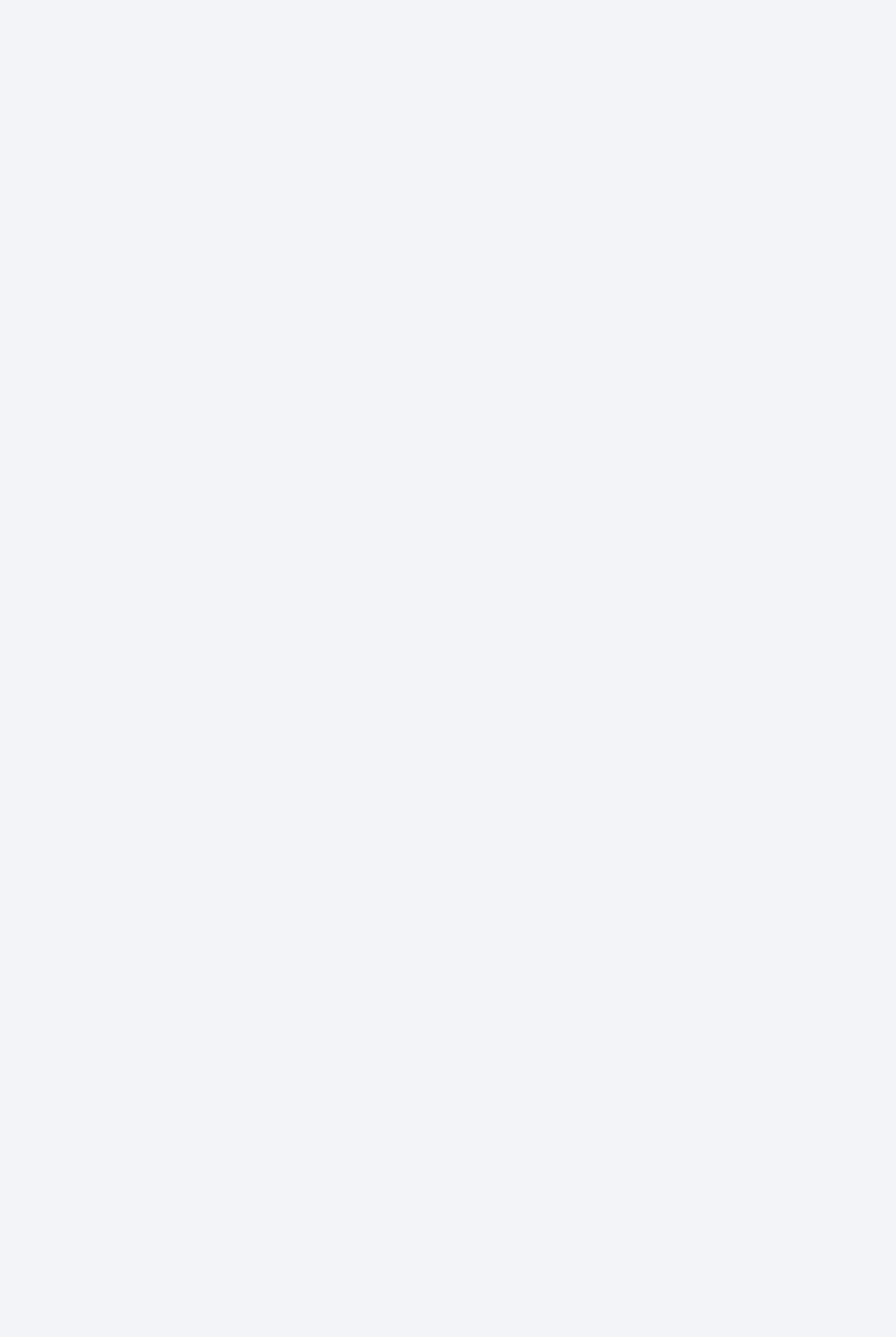
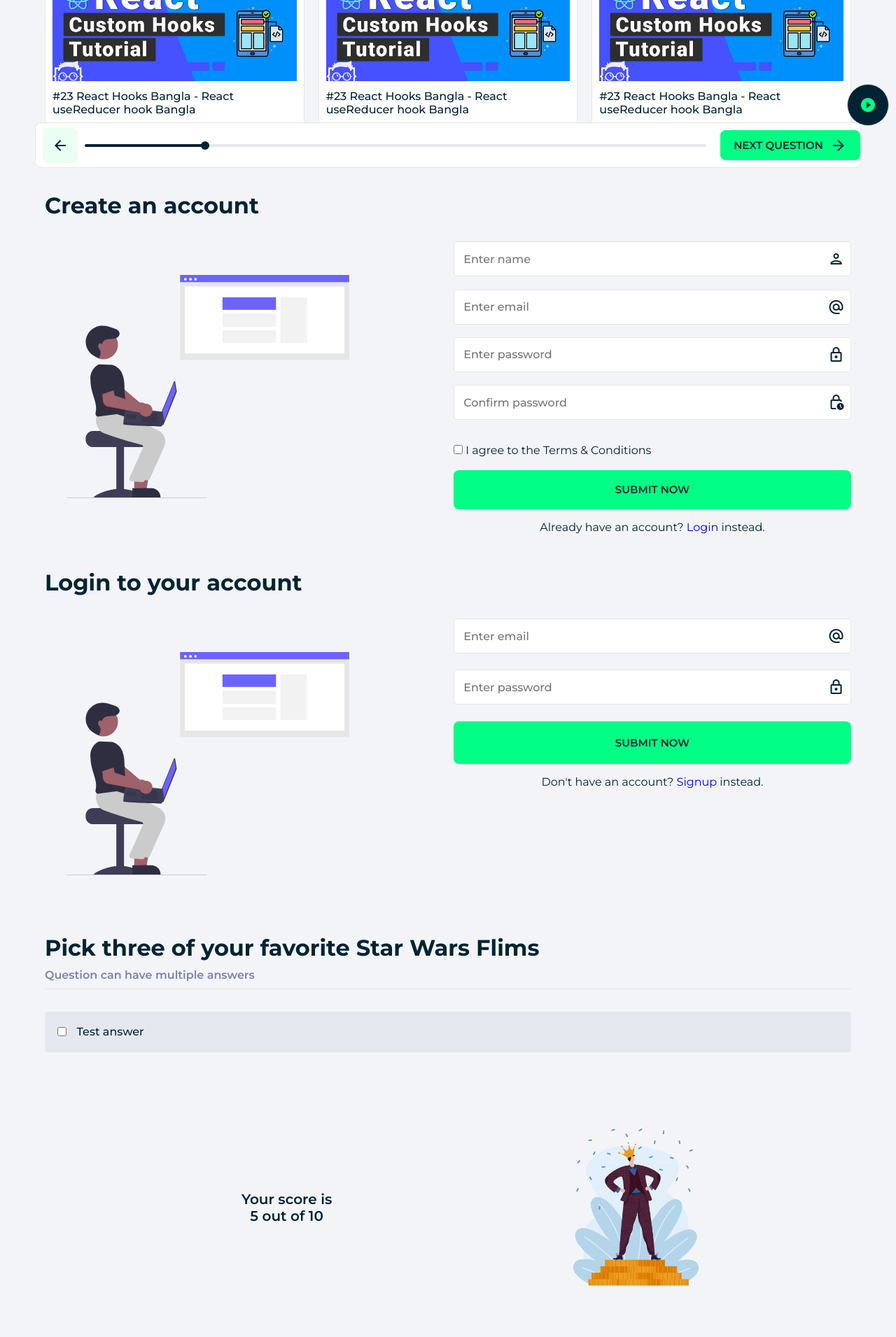
Before and after one commit to mrazadtamal/Quiz-Application, a React (Create React App) app: page / in a window 1280 px wide. Shown: the part 540-2451 px from the top of the page at 70% size. Before the commit the page ends 800 px from the top, so only its background shows below. Built offline with nearby package versions, Linux system fonts and the light colour scheme.

Commit message:
Question

```diff
--- a/src/components/App.js
+++ b/src/components/App.js
@@ -1,19 +1,19 @@
 import "../styles/App.css";
 import Layout from "./Layout";
 import Result from "./pages/Result";
-// import Home from "./pages/Home";
-// import Signup from "./pages/Signup";
-// import Login from "./pages/Login";
-// import Quiz from "./pages/Quiz";
+import Home from "./pages/Home";
+import Signup from "./pages/Signup";
+import Login from "./pages/Login";
+import Quiz from "./pages/Quiz";
 
 function App() {
   return (
     <Layout>
-      {/* <Home /> */}
-      {/* <Signup /> */}
-      {/* <Login /> */}
-      {/* <Quiz /> */}
-      {/* <Result /> */}
+      <Home />
+      <Signup />
+      <Login />
+      <Quiz />
+      <Result />
     </Layout>
   );
 }
```
